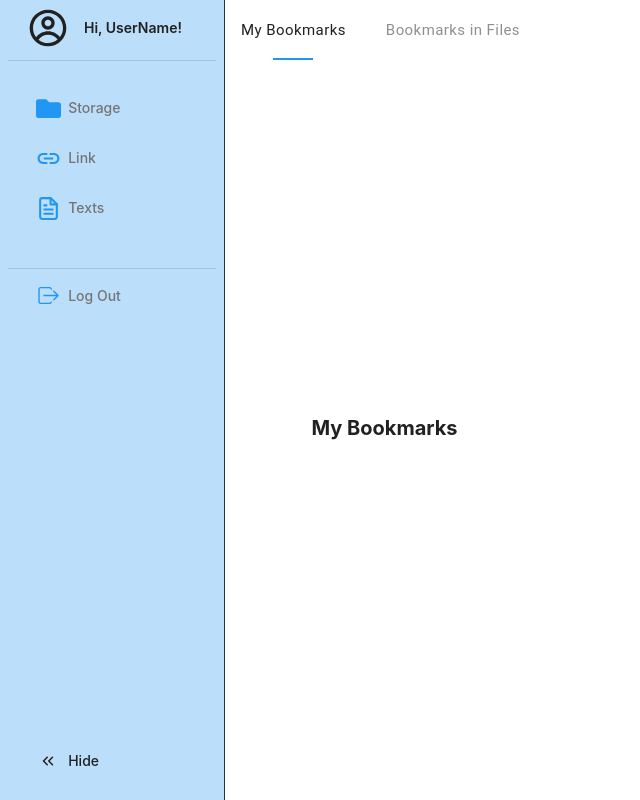
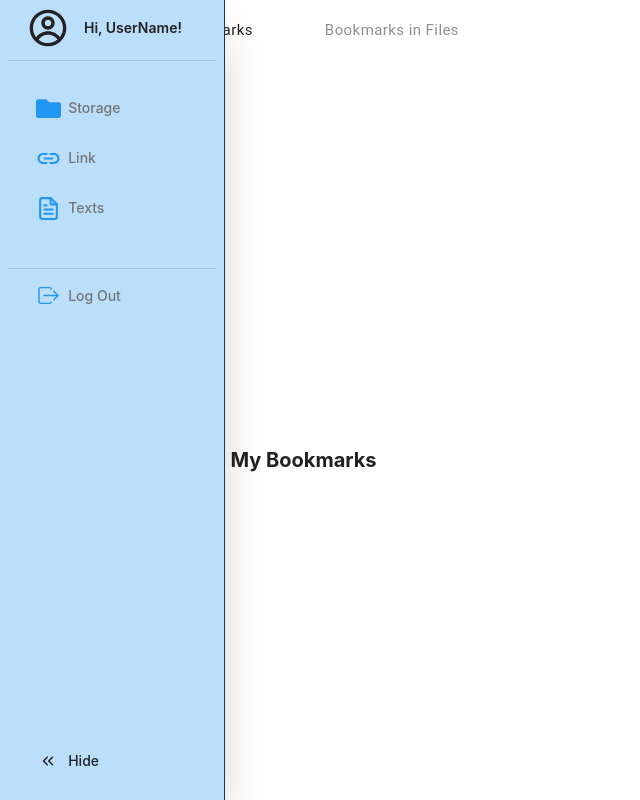
Before and after one commit to animal-squad/project-s-FE, a React (Vite) app: page /main/link in a window 1280 px wide. Shown: the whole page, without its empty margins (0-640 px from the left). Built offline with nearby package versions, Linux system fonts and the light colour scheme.

Commit message:
Feat: 페이지 별 Header 구성
Sidebar 동작 방식 변경
Sidebar 애니메이션 작동 시 Header 및 Contents가 따라 움직이지 않음.
Sidebar에 box-shadow 추가

#8

```diff
--- a/src/Layout/Header/LinkHeader.tsx
+++ b/src/Layout/Header/LinkHeader.tsx
@@ -67,10 +67,11 @@ const StyledTab = styled((props: StyledTabProps) => (
   textTransform: "none",
   fontWeight: theme.typography.fontWeightRegular,
   fontSize: theme.typography.pxToRem(15),
-  marginRight: theme.spacing(1),
+  marginRight: "20px",
   color: "#212121",
   opacity: "0.5",
   height: "60px",
+  marginLeft: "20px",
   "&.Mui-selected": {
     color: "#212121",
     opacity: "1.0",
--- a/src/Layout/Header/StorageHeader.tsx
+++ b/src/Layout/Header/StorageHeader.tsx
@@ -67,10 +67,11 @@ const StyledTab = styled((props: StyledTabProps) => (
   textTransform: "none",
   fontWeight: theme.typography.fontWeightRegular,
   fontSize: theme.typography.pxToRem(15),
-  marginRight: theme.spacing(1),
+  marginRight: "20px",
   color: "#212121",
   opacity: "0.5",
   height: "60px",
+  marginLeft: "20px",
   "&.Mui-selected": {
     color: "#212121",
     opacity: "1.0",
--- a/src/Layout/Header/TextsHeader.tsx
+++ b/src/Layout/Header/TextsHeader.tsx
@@ -67,10 +67,11 @@ const StyledTab = styled((props: StyledTabProps) => (
   textTransform: "none",
   fontWeight: theme.typography.fontWeightRegular,
   fontSize: theme.typography.pxToRem(15),
-  marginRight: theme.spacing(1),
+  marginRight: "20px",
   color: "#212121",
   opacity: "0.5",
   height: "60px",
+  marginLeft: "20px",
   "&.Mui-selected": {
     color: "#212121",
     opacity: "1.0",
@@ -79,6 +80,8 @@ const StyledTab = styled((props: StyledTabProps) => (
     backgroundColor: "rgba(100, 95, 228, 0.32)",
   },
 }));
+
+// marginRight: theme.spacing(1),
 
 export default function Header() {
   const selectedTab = useTabStore((state) => state.selectedHeaderTab); // Zustand에서 상태 불러오기
--- a/src/Layout/Sidebar.tsx
+++ b/src/Layout/Sidebar.tsx
@@ -54,7 +54,7 @@ const Sidebar = () => {
   return (
     <motion.nav
       layout
-      className="sticky top-0 h-screen shrink-0 border-r border-slate-300 bg-light_primary_color p-2"
+      className="sticky top-0 h-screen shrink-0 border-r border-slate-300 bg-light_primary_color p-2 shadow-2xl"
       style={{
         width: open ? "225px" : "fit-content", // 열렸을 때 : 225px, 닫혀있을 때 : fit
       }}
--- a/src/Pages/MainPage.tsx
+++ b/src/Pages/MainPage.tsx
@@ -26,18 +26,18 @@ const MainPage = () => {
 
   // 선택된 탭에 따라 다른 컴포넌트 렌더링
   const renderContent = () => {
-    if (location.pathname === "/main/storage"){
+    if (location.pathname === "/main/storage") {
       return <StoragePage />;
-    } else if (location.pathname === "/main/texts"){
+    } else if (location.pathname === "/main/texts") {
       return <TextsPage />;
-    } else if (location.pathname === "/main/link"){
-      switch (selectedTab){
+    } else if (location.pathname === "/main/link") {
+      switch (selectedTab) {
         case 0:
-          return <MyBookmarksPage />
+          return <MyBookmarksPage />;
         case 1:
-          return <BookmarksInFilesPage />
+          return <BookmarksInFilesPage />;
         default:
-          return <MyBookmarksPage />
+          return <MyBookmarksPage />;
       }
     }
   };
@@ -45,16 +45,25 @@ const MainPage = () => {
   return (
     <div className="flex h-screen">
       {/* Sidebar */}
-      <Example />
-
+      <div className="z-10">
+        <Example />
+      </div>
       {/* Main Content Area */}
-      <div className="flex flex-col flex-1">
+      <div
+        className="fixed ml-28 flex-col flex-1 w-500
+"
+      >
         {/* Header */}
-        <div className="w-full h-16">
-          {renderHeader()}
+        <div className="flex w-full h-16">
+          {" "}
+          {/* flex 추가 */}
+          <div className="flex-1">
+            {/* 사이드바를 제외한 영역 차지 */}
+            {renderHeader()}
+          </div>
         </div>
         {/* Page Content */}
-        <div className="flex-1 overflow-auto flex justify-center items-center">
+        <div className="flex-auto overflow-auto flex justify-center items-center">
           {renderContent()}
         </div>
       </div>
--- a/src/Pages/MyBookmarksPage.tsx
+++ b/src/Pages/MyBookmarksPage.tsx
@@ -1,8 +1,12 @@
 import React from "react";
 
 const MyBookmarksPage = () => (
-  <div className="w-full h-full flex justify-center items-center">
-    <label className="text-primary_text text-xl font-bold mb-2">My Bookmarks</label>
+  <div className="relative flex items-center justify-center h-screen w-full">
+    <div className="relative flex justify-center">
+      <label className="text-primary_text text-xl font-bold mb-2">
+        My Bookmarks
+      </label>
+    </div>
   </div>
 );
 
--- a/src/Pages/StoragePage.tsx
+++ b/src/Pages/StoragePage.tsx
@@ -1,8 +1,12 @@
 import React from "react";
 
 const StoragePage = () => (
-  <div className="w-full h-full flex justify-center items-center">
-    <label className="text-primary_text text-xl font-bold mb-2">Storage</label>
+  <div className="relative flex items-center justify-center h-screen w-full">
+    <div className="relative flex justify-center">
+      <label className="text-primary_text text-xl font-bold mb-2">
+        Storage
+      </label>
+    </div>
   </div>
 );
 
--- a/src/Pages/TextsPage.tsx
+++ b/src/Pages/TextsPage.tsx
@@ -1,8 +1,12 @@
 import React from "react";
 
 const TextsPage = () => (
-  <div className="w-full h-full flex justify-center items-center">
-    <label className="text-primary_text text-xl font-bold mb-2">Texts</label>
+  <div className="relative flex items-center justify-center h-screen w-full">
+    <div className="relative flex justify-center">
+      <label className="text-primary_text text-xl font-bold mb-2">
+        Texts
+      </label>
+    </div>
   </div>
 );
 
```
